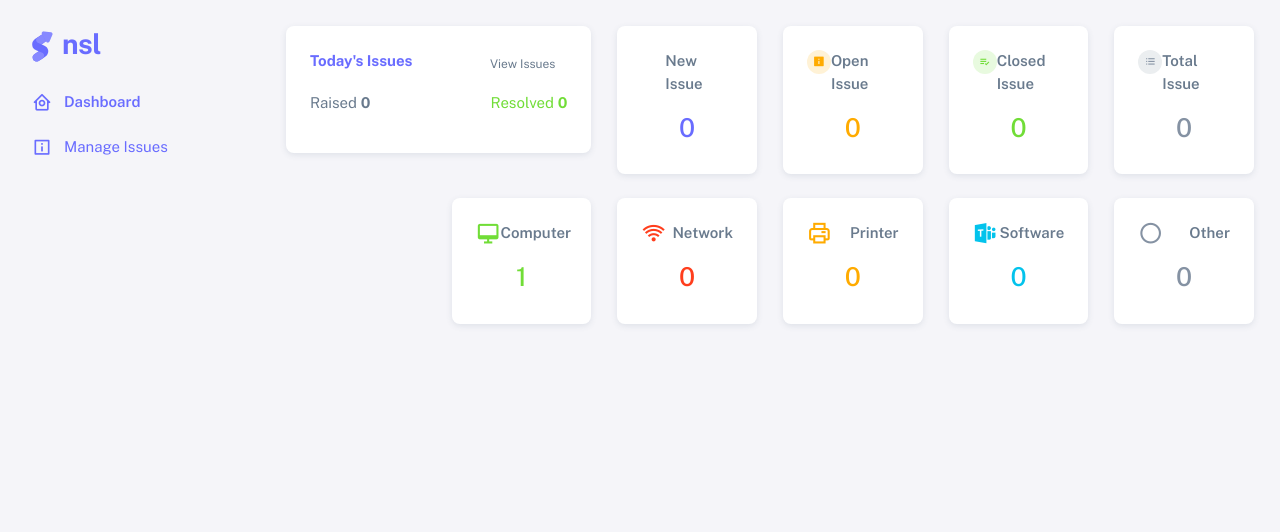
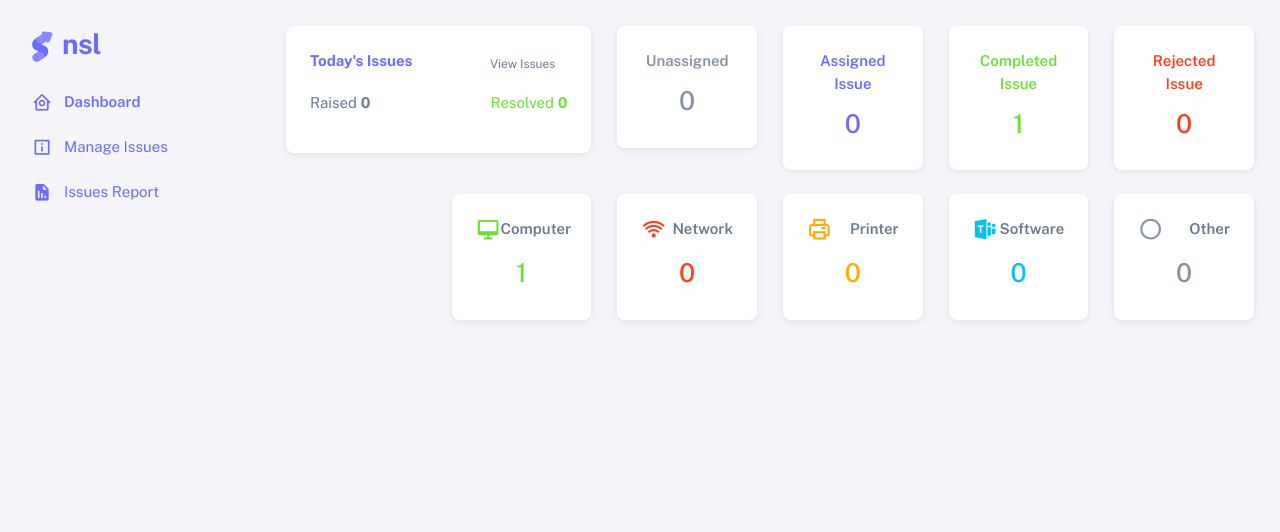
Before and after one commit to Prashanbasantia/NSL, a Django app: page /admin/dashboard in a window 1280 px wide. Shown: the top 532 px of the page. Run offline with Django 4.2, Linux system fonts and the light colour scheme; a user stored in the database is signed in; data comes from the database, SQL or seed files in the repository; both versions use the stored data as it was after the commit; some libraries are stand-ins or nearby versions.

Commit message:
add new change

```diff
--- a/AdminApp/urls.py
+++ b/AdminApp/urls.py
@@ -4,6 +4,6 @@ urlpatterns = [
     path('logout', views.logoutView, name="admin_logout"),
     path('dashboard', views.dashboardView, name="dashboard"),
     path('manage_issues', views.manageIssuesView, name="manage_issues"),
-    path('update_issue_status', views.updateIssueStatusView,
-         name="update_issue_status"),
+    path('issues_report', views.issuesReportView, name="issues_report"),
+    path('update_issue_status', views.updateIssueStatusView, name="update_issue_status"),
 ]
--- a/AdminApp/views.py
+++ b/AdminApp/views.py
@@ -6,7 +6,7 @@ from django.contrib.auth import logout as log_out
 # Create your views here.
 from django.db.models import Q, Count
 from django.db import transaction
-from datetime import datetime
+from datetime import datetime, timedelta
 from MainApp.models import Issues
 
 
@@ -18,18 +18,19 @@ def logoutView(request):
 def dashboardView(request):
     today = datetime.now().date()
     issues = Issues.objects.aggregate(
-                new_issue=(Count('id', filter=Q(status="New"))),
-                open_issue=(Count('id', filter=Q(status="Open"))),
-                closed_issue=(Count('id', filter=Q(status="Closed"))),
-                today_raised=(Count('id', filter=Q(status="New", issue_date__date = today))),
-                today_resolved=(Count('id', filter=Q(status="Closed", resolved_date__date = today))),
+                unassigned_issue=(Count('id', filter=Q(status="Unassigned"))),
+                assigned_issue=(Count('id', filter=Q(status="Assigned"))),
+                completed_issue=(Count('id', filter=Q(status="Completed"))),
+                rejected_issue=(Count('id', filter=Q(status="Rejected"))),
+                today_raised=(Count('id', filter=Q(status="Unassigned", issue_date__date = today))),
+                today_resolved=(Count('id', filter=Q(status="Completed", resolved_date__date = today))),
                 computer_issue=(Count('id', filter=Q(issue_type="Computer"))),
                 network_issue=(Count('id', filter=Q(issue_type="Network"))),
                 printer_issue=(Count('id', filter=Q(issue_type="Printer"))),
                 software_issue=(Count('id', filter=Q(issue_type="Software"))),
                 other_issue=(Count('id', filter=Q(issue_type="Other"))),
                 )
-    issues['total_issue'] = issues['new_issue'] + issues['open_issue'] + issues['closed_issue']
+    #issues['total_issue'] = issues['new_issue'] + issues['open_issue'] + issues['closed_issue']
     return render(request, 'AdminApp/dashboard.html',issues)
 
 
@@ -50,14 +51,18 @@ def manageIssuesView(request):
                 return HttpResponseRedirect(reverse('manage_issues'))
             with transaction.atomic():
                 issue = Issues.objects.get(id=issue_id)
-                if issue.status == "Closed":
+                if issue.status == "Completed":
                     messages.error(
-                        request, "Issue was closed! Service engineer can't be assign")
+                        request, "Issue already completed! Service engineer can't be assign")
+                    return HttpResponseRedirect(reverse('manage_issues'))
+                if issue.status == "Rejected":
+                    messages.error(
+                        request, "Issue already rejected! Service engineer can't be assign")
                     return HttpResponseRedirect(reverse('manage_issues'))
                 issue.assign_name = assign_name
                 issue.assign_phone = assign_phone
-                if issue.status == "New":
-                    issue.status = "Open"
+                if issue.status == "Unassigned":
+                    issue.status = "Assigned"
                 issue.save()
                 messages.success(
                     request, "Service engineer assigned successfullly")
@@ -68,6 +73,21 @@ def manageIssuesView(request):
     else:
         issues = Issues.objects.all().order_by('-created_at')
         return render(request, 'AdminApp/manage_issues.html', {'issues': issues})
+
+def issuesReportView(request):
+    if from_date := request.GET.get('from_date', None):
+        from_date = datetime.strptime(from_date, '%Y-%m-%d')
+    else:
+        from_date = (datetime.now() - timedelta(days = 7)).date()
+
+    if to_date := request.GET.get('to_date', None):
+        to_date = datetime.strptime(to_date, '%Y-%m-%d')
+    else:
+        to_date = datetime.now().date()
+
+    issues = Issues.objects.filter(status = "Completed", created_at__date__gte = from_date, created_at__date__lte = to_date, ).order_by('-created_at')
+    return render(request, 'AdminApp/issues_report.html', {'issues': issues, "from_date":from_date, "to_date": to_date})
+
 
 
 def updateIssueStatusView(request):  # sourcery skip: last-if-guard
@@ -81,32 +101,42 @@ def updateIssueStatusView(request):  # sourcery skip: last-if-guard
             if not status:
                 messages.error(request, "Required issue status")
                 return HttpResponseRedirect(reverse('manage_issues'))
-            if status not in ['Open', 'Closed']:
-                messages.error(request, "Issue status either Open or Closed")
+            if status not in ['Assigned', 'Completed', "Rejected"]:
+                messages.error(request, "Issue status Assigned, Completed, Rejected")
                 return HttpResponseRedirect(reverse('manage_issues'))
             with transaction.atomic():
                 issue = Issues.objects.get(id=issue_id)
                 if issue.assign_name == issue.assign_phone == None:
-                    messages.error(
-                        request, "To update issue status first assign a servcie engineer.")
+                    messages.error(request, "To update issue status first assign a servcie engineer.")
                     return HttpResponseRedirect(reverse('manage_issues'))
-                if issue.status == status == "Closed":
-                    messages.error(
-                        request, "Issue was already closed! To reopen it set status Open")
+                if issue.status == status:
+                    messages.error(request, f"Issue has been already {status} !")
                     return HttpResponseRedirect(reverse('manage_issues'))
-                if issue.status == status == "Open":
-                    messages.error(
-                        request, "Issue was already Opened! To close it set status Closed")
-                    return HttpResponseRedirect(reverse('manage_issues'))
-                if issue.status == "Open" and status == "Closed":
-                    issue.status = "Closed"
+
+                if issue.status in ["Assigned", "Rejected"] and status == "Completed":
+                    issue.status = "Completed"
                     issue.resolved_date = datetime.now()
-                if issue.status == "Closed" and status == "Open":
-                    issue.status = "Open"
+                    issue.rejected_date = None
+                    issue.rejected_reason = None
+
+                elif issue.status in ["Assigned", "Completed"] and status == "Rejected":
+                    if rejected_reason := request.POST.get("rejected_reason", None):
+                        issue.status = "Rejected"
+                        issue.rejected_date = datetime.now()
+                        issue.rejected_reason = rejected_reason
+                        issue.resolved_date = None
+                    else:
+                        messages.error(request, "Required rejected reason.")
+                        return HttpResponseRedirect(reverse('manage_issues'))
+
+                elif issue.status in ["Completed", "Rejected"] and status == "Assigned":
+                    print("Reject", request.POST)
+                    issue.status = "Assigned"
                     issue.resolved_date = None
+                    issue.rejected_date = None
+                    issue.rejected_reason = None
                 issue.save()
-                messages.success(
-                    request, "Issue status updated successfullly")
+                messages.success(request, "Issue status updated successfullly")
                 return HttpResponseRedirect(reverse('manage_issues'))
         except Exception as e:
             messages.error(request, f"Server Error: {e}")
--- a/templates/AdminApp/dashboard.html
+++ b/templates/AdminApp/dashboard.html
@@ -22,28 +22,20 @@
             <div class="col-lg-3 col-md-6 col-6 mb-4">
                 <div class="card">
                     <div class="card-body">
-                        <div class="card-title d-flex align-items-start justify-content-between">
-                            <span class="badge badge-center rounded-pill bg-label-primary">
-                                <i class='bx bx-info-circle'></i>
-                            </span>
-                            <span class="fw-semibold d-block mb-1">New Issue</span>
+                        <div class="card-title text-center">
+                            <span class="fw-semibold d-block mb-1 text-secondary">Unassigned</span>
                         </div>
-                        <h3 class="card-title text-center text-primary mb-2">{{new_issue}}</h3>
-                        <!-- <small class="text-success fw-semibold"><i class="bx bx-up-arrow-alt"></i> +72.80%</small> -->
+                        <h3 class="card-title text-center text-secondary mb-2">{{unassigned_issue}}</h3>
                     </div>
                 </div>
             </div>
             <div class="col-lg-3 col-md-6 col-6 mb-4">
                 <div class="card">
                     <div class="card-body">
-                        <div class="card-title d-flex align-items-start justify-content-between">
-                            <span class="badge badge-center rounded-pill bg-label-warning">
-                                <i class='bx bxs-info-square'></i>
-                            </span>
-                            <span class="fw-semibold d-block mb-1">Open Issue</span>
+                        <div class="card-title text-center">
+                            <span class="fw-semibold d-block mb-1 text-primary">Assigned Issue</span>
                         </div>
-                        <h3 class="card-title text-center mb-2 text-warning">{{open_issue}}</h3>
-                        <!-- <small class="text-success fw-semibold"><i class="bx bx-up-arrow-alt"></i> +72.80%</small> -->
+                        <h3 class="card-title text-center mb-2 text-primary">{{assigned_issue}}</h3>
                     </div>
                 </div>
             </div>
@@ -51,14 +43,10 @@
             <div class="col-lg-3 col-md-6 col-6 mb-4">
                 <div class="card">
                     <div class="card-body">
-                        <div class="card-title d-flex align-items-start justify-content-between">
-                            <span class="badge badge-center rounded-pill bg-label-success">
-                                <i class='bx bx-list-check'></i>
-                            </span>
-                            <span class="fw-semibold d-block mb-1">Closed Issue</span>
+                        <div class="card-title text-center">
+                            <span class="fw-semibold d-block mb-1 text-success">Completed Issue</span>
                         </div>
-                        <h3 class="card-title text-center mb-2 text-success">{{closed_issue}}</h3>
-                        <!-- <small class="text-success fw-semibold"><i class="bx bx-up-arrow-alt"></i> +72.80%</small> -->
+                        <h3 class="card-title text-center mb-2 text-success">{{completed_issue}}</h3>
                     </div>
                 </div>
             </div>
@@ -66,13 +54,10 @@
             <div class="col-lg-3 col-md-6 col-6 mb-4">
                 <div class="card">
                     <div class="card-body">
-                        <div class="card-title d-flex align-items-start justify-content-between">
-                            <span class="badge badge-center rounded-pill bg-label-secondary">
-                                <i class='bx bx-list-ul'></i>
-                            </span>
-                            <span class="fw-semibold d-block mb-1">Total Issue</span>
+                        <div class="card-title text-center">
+                            <span class="fw-semibold d-block text-danger mb-1">Rejected Issue</span>
                         </div>
-                        <h3 class="card-title text-center text-secondary mb-2">{{total_issue}}</h3>
+                        <h3 class="card-title text-center text-danger mb-2">{{rejected_issue}}</h3>
                         <!-- <small class="text-success fw-semibold"><i class="bx bx-up-arrow-alt"></i> +72.80%</small> -->
                     </div>
                 </div>
--- a/templates/AdminApp/sidebar.html
+++ b/templates/AdminApp/sidebar.html
@@ -2,6 +2,7 @@
 <aside id="layout-menu" class="layout-menu menu-vertical menu bg-menu-theme">
     {% url 'dashboard' as dashboard%}
     {% url 'manage_issues' as manage_issues%}
+    {% url 'issues_report' as issues_report%}
     <div class="app-brand demo">
         <a href="{{dashboard}}" class="app-brand-link">
             <span class="app-brand-logo demo">
@@ -72,6 +73,12 @@
                 <div data-i18n="Analytics">Manage Issues</div>
             </a>
         </li>
+        <li class="menu-item {% if request.path == issues_report %}active{% endif%}">
+            <a href="{{issues_report}}" class="menu-link">
+                <i class="menu-icon tf-icons bx bxs-report"></i>
+                <div data-i18n="Analytics">Issues Report</div>
+            </a>
+        </li>
     </ul>
 
     <div class="my-4 border-top px-3  pt-2">
```
Also changed, not shown: MainApp/models.py (+6 -3 lines), templates/AdminApp/issues_report.html (added, +139 -0 lines), templates/AdminApp/manage_issues.html (+69 -57 lines), templates/MainAPP/issue_status.html (+15 -11 lines), MainApp/migrations/0001_initial.py, db.sqlite3.
